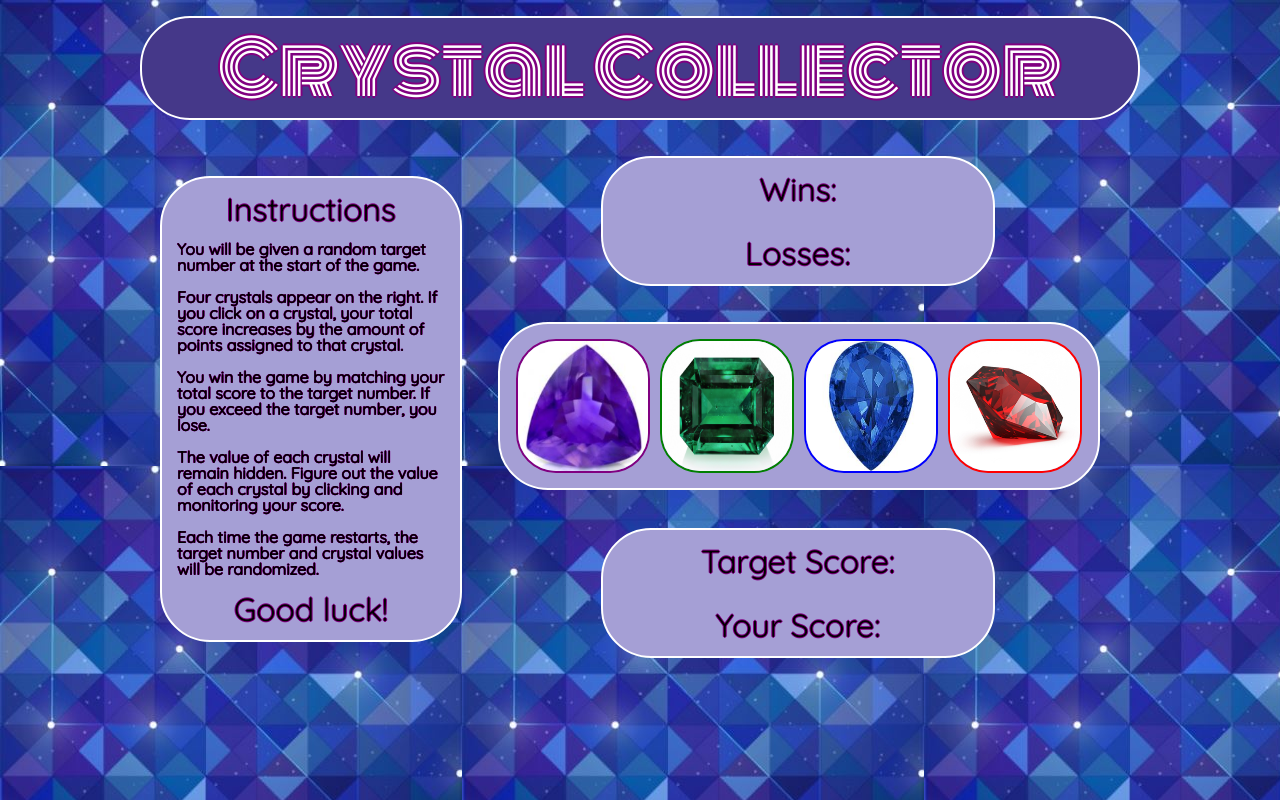
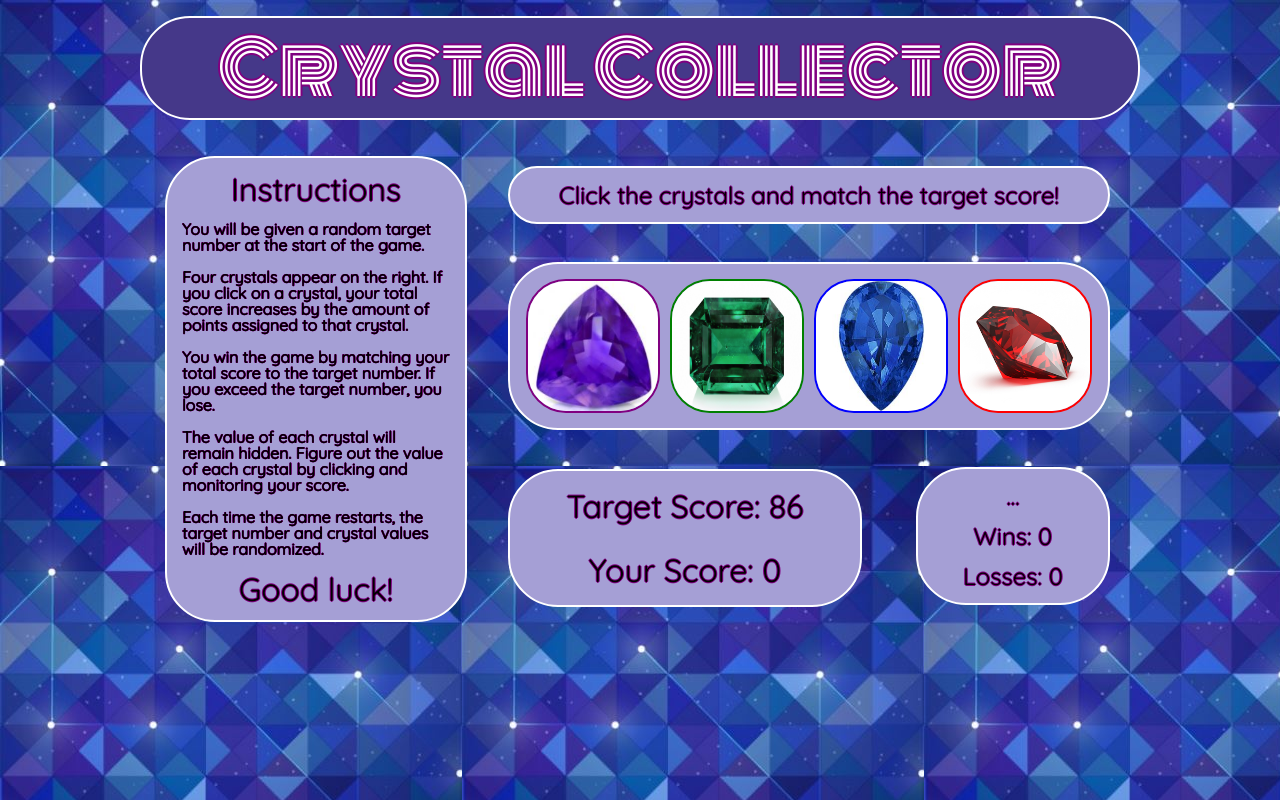
Before and after one commit to paulz92/week-4-game, a plain HTML site: page index.html in a window 1280 px wide. Drawn offline with nearby package versions, Linux system fonts and the light colour scheme.

Commit message:
wrote javascript, updated html/css

```diff
--- a/assets/css/style.css
+++ b/assets/css/style.css
@@ -20,7 +20,6 @@ header {
 }
 
 h1 {
-	vertical-align: center;
 	font-family: 'Monoton', cursive;
 	font-size: 4.5em;
 	color: white;
@@ -28,93 +27,95 @@ h1 {
 	0 -2px purple;
 }
 
-#instructions, #crystals, #scores, #results {
-	padding: 15px;
-	background-color: #A59FD5;
-	border: 2px solid white;
-	border-radius: 50px;
-}
-
-#instructions {
-	width: 268px;
-	padding-top: 15px;
-	float: left;
-	position: relative;
-	top: 40px;
-	left: 20px;
-}
-
-h2 {
+h2, h3, #instructions p {
 	font-family: 'Quicksand', sans-serif;
-	font-size: 2.0em;
 	text-shadow: -1px 0 purple, 0 1px purple, 1px 0 purple,
 	0 -1px purple;
 	color: black;
 	text-align: center;
 }
 
+h2 {
+	font-size: 2.0em;
+}
+
+h3 {
+	font-size: 1.5em;
+}
+
 #instructions p {
-	color: white;
-	font-family: 'Quicksand', sans-serif;
 	font-size: 1em;
 	font-weight: bold;
-	color: black;
 	text-shadow: -0.3px 0 purple, 0 0.3px purple, 0.3px 0 purple,
 	0 -0.3px purple;
+	text-align: left;
+}
+
+#instructions, #crystals, #scores, #results, #note {
+	padding: 15px;
+	background-color: #A59FD5;
+	border: 2px solid white;
+	border-radius: 50px;
+	position: relative;
+	float: right;
+}
+
+#instructions {
+	width: 268px;
+	float: left;
+	top: 20px;
+	left: 25px;
+}
+
+#note, #crystals {
+	width: 568px;
+	left: -30px;
+	top: 30px;
 }
 
 #crystals {
-	width: 568px;
-	float: right;
-	position: relative;
-	top: 186px;
-	left: -40px;
+	top: 68px;
 }
 
 .crystalPics {
 	width: 130px;
 	height: 130px;
 	border-radius: 40px;
+	float: left;
+	margin-right: 10px;
 }
 
 #amethyst {
 	border: 2px solid purple;
-	float: left;
-	margin-right: 10px;
 	margin-left: 1px;
+}
+
+#emerald {
+	border: 2px solid green;
 }
 
 #sapphire {
 	border: 2px solid blue;
-	float: left;
-	margin-right: 10px;
 }
 
 #ruby {
 	border: 2px solid red;
-	float: left;
+	margin-right: 0px;
 }
 
-#emerald {
-	border: 2px solid green;
-	float: left;
-	margin-right: 10px;
-}
-
-#scores, #results {
-	margin-top: 16px;
-	width: 360px;
-	float: right;
+#scores {
+	width: 320px;
 }
 
 #results {
-	position: relative;
-	left: -145px;
-	bottom: 310px;
+	width: 160px;
+	right: -324px;
+	bottom: -105px;
 }
 
 #scores {
-	position: relative;
-	left: -145px;
-	top: 208px;
+	padding-top: 19px;
+	padding-bottom: 19px;
+	left: -278px;
+	top: 107px;
 }
--- a/assets/javascript/game.js
+++ b/assets/javascript/game.js
@@ -0,0 +1,75 @@
+$(document).ready(function() {
+
+	var crystalCollector = {
+		targetPoints: "",
+		playerPoints: "",
+		rubyValue: "",
+		emeraldValue: "",
+		sapphireValue: "",
+		amethystValue: "",
+		wins: 0,
+		losses: 0,
+		writeDOM: {
+			targetScore: $("#targetScore"),
+			yourScore: $("#yourScore"),
+			playerWins: $("#wins"),
+			playerLosses: $("#losses"),
+			ruby: $("#ruby"),
+			emerald: $("#emerald"),
+			sapphire: $("#sapphire"),
+			amethyst: $("#amethyst"),
+			result: $("#result"),
+		},
+		startGame: function() {
+			this.playerPoints = 0;
+			this.targetPoints = Math.floor(Math.random() * 102) + 19;
+			this.rubyValue = Math.floor(Math.random() * 12) + 1;
+			this.emeraldValue = Math.floor(Math.random() * 12) + 1;
+			this.sapphireValue = Math.floor(Math.random() * 12) + 1;
+			this.amethystValue = Math.floor(Math.random() * 12) + 1;
+			this.writeDOM.targetScore.text(this.targetPoints);
+			this.writeDOM.yourScore.text(this.playerPoints);
+			this.writeDOM.playerWins.text(this.wins);
+			this.writeDOM.playerLosses.text(this.losses);
+			this.writeDOM.ruby.attr("data-crystalvalue",
+				this.rubyValue);
+			this.writeDOM.emerald.attr("data-crystalvalue",
+				this.emeraldValue);
+			this.writeDOM.sapphire.attr("data-crystalvalue",
+				this.sapphireValue);
+			this.writeDOM.amethyst.attr("data-crystalvalue",
+				this.amethystValue);
+			console.log("target: " + this.targetPoints + ", " + "ruby val: " + this.rubyValue + ", "
+						+ "emerald val: " + this.emeraldValue + ", " + "sapphire val: "
+						+ this.sapphireValue + ", " + "amethyst val: " + this.amethystValue);
+		},
+		gemClicks: function() {
+			this.writeDOM.yourScore.text(this.playerPoints);
+			console.log("player points: " + crystalCollector.playerPoints);
+		},
+		endGame: function() {
+			if (this.playerPoints === this.targetPoints) {
+				this.writeDOM.result.text("You win!!");
+				this.wins++;
+				this.writeDOM.playerWins.text(this.wins);
+				this.startGame();
+			} else if (parseInt(this.playerPoints) > this.targetPoints) {
+				this.writeDOM.result.text("You lose.");
+				this.losses++;
+				this.writeDOM.playerLosses.text(this.Losses);
+				this.startGame();
+			}
+		},
+	};
+
+	crystalCollector.startGame();
+
+	$(".crystalPics").on("click", function() {
+		var crystalVal = $(this).attr("data-crystalvalue");
+		crystalVal = parseInt(crystalVal);
+		crystalCollector.playerPoints += crystalVal;
+		crystalCollector.gemClicks();
+		crystalCollector.endGame();
+	});
+
+});
--- a/index.html
+++ b/index.html
@@ -7,6 +7,7 @@
 	<link rel="stylesheet" type="text/css" href="assets/css/reset.css">
 	<link href="https://fonts.googleapis.com/css?family=Monoton|Quicksand" rel="stylesheet">
 	<link rel="stylesheet" type="text/css" href="assets/css/style.css">
+	<script src="https://cdnjs.cloudflare.com/ajax/libs/jquery/3.2.1/jquery.min.js"></script>
 </head>
 <body>
 	<!-- wrapper for content -->
@@ -38,6 +39,10 @@
 		<!-- closing instructions section -->
 		</section>
 
+		<section id="note">
+			<h3>Click the crystals and match the target score!</h3>
+		</section>
+
 		<!-- crystal pics section -->
 		<section id="crystals">
 			<img class="crystalPics" id="amethyst" src="assets/images/amethyst.jpg" alt="amethyst picture">
@@ -57,14 +62,18 @@
 
 		<!-- scores section -->
 		<section id="results">
-			<h2>Wins: <span id=wins></span></h2>
-			<br><br>
-			<h2>Losses: <span id=losses></span></h2>
+			<h3 id="result">...</h3>
+			<br>
+			<h3>Wins: <span id=wins></span></h3>
+			<br>
+			<h3>Losses: <span id=losses></span></h3>
 		<!-- closing scores section -->
 		</section>
 
 	<!-- closing wrapper -->
 	</div>
 
+	<script src="assets/javascript/game.js" type="text/javascript"></script>
+
 </body>
 </html>
```
